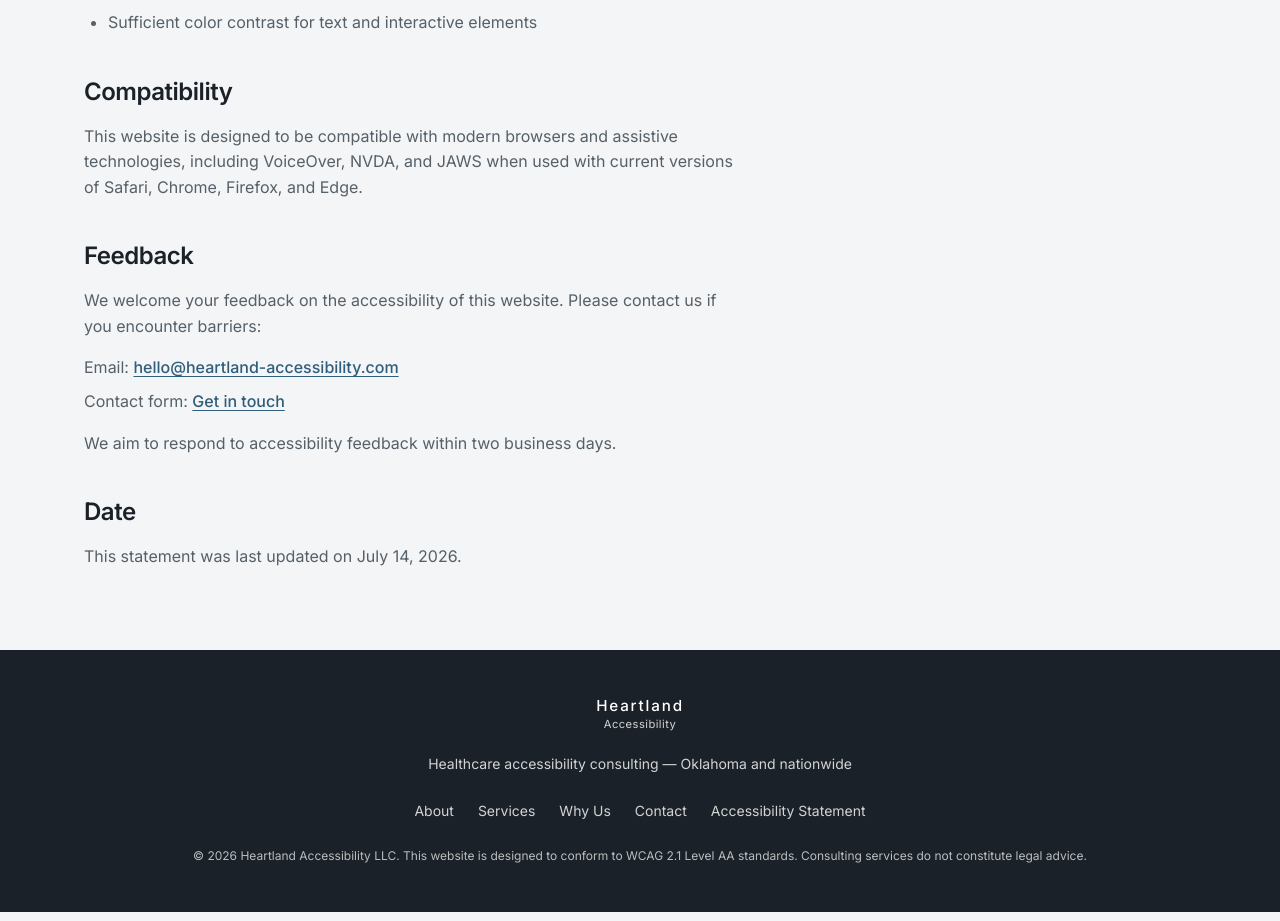
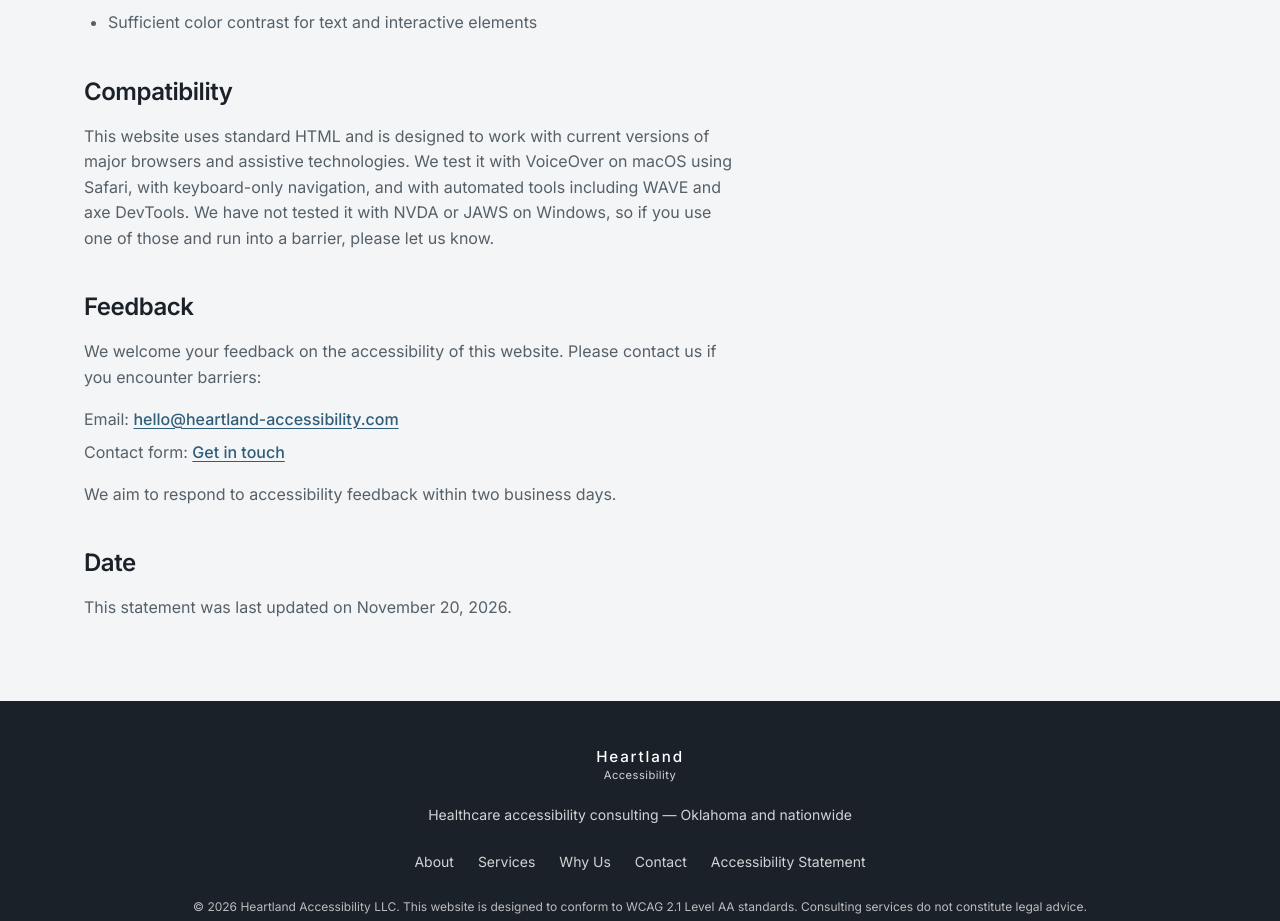
Before and after one commit to dcmoss87/heartland-accessibility-site, a Next.js app: page /accessibility-statement in a window 1280 px wide. Shown: the part 843-1764 px from the top of the page. Built offline with nearby package versions, Linux system fonts and the light colour scheme.

Commit message:
update accessibility statement

```diff
--- a/src/app/accessibility-statement/page.tsx
+++ b/src/app/accessibility-statement/page.tsx
@@ -62,9 +62,10 @@ export default function AccessibilityStatementPage() {
           Compatibility
         </h2>
         <p className="mb-4 max-w-[65ch] text-subtle">
-          This website is designed to be compatible with modern browsers and
-          assistive technologies, including VoiceOver, NVDA, and JAWS when used with
-          current versions of Safari, Chrome, Firefox, and Edge.
+        This website uses standard HTML and is designed to work with current versions of major browsers and
+        assistive technologies. We test it with VoiceOver on macOS using Safari, with keyboard-only navigation,
+        and with automated tools including WAVE and axe DevTools. We have not tested it with NVDA or JAWS on Windows,
+        so if you use one of those and run into a barrier, please let us know.
         </p>
 
         <h2 className="mt-10 mb-4 text-2xl font-semibold tracking-[-0.02em] text-text">
@@ -102,7 +103,7 @@ export default function AccessibilityStatementPage() {
           Date
         </h2>
         <p className="mb-0 max-w-[65ch] text-subtle">
-          This statement was last updated on July 14, 2026.
+          This statement was last updated on November 20, 2026.
         </p>
       </article>
     </main>
```
